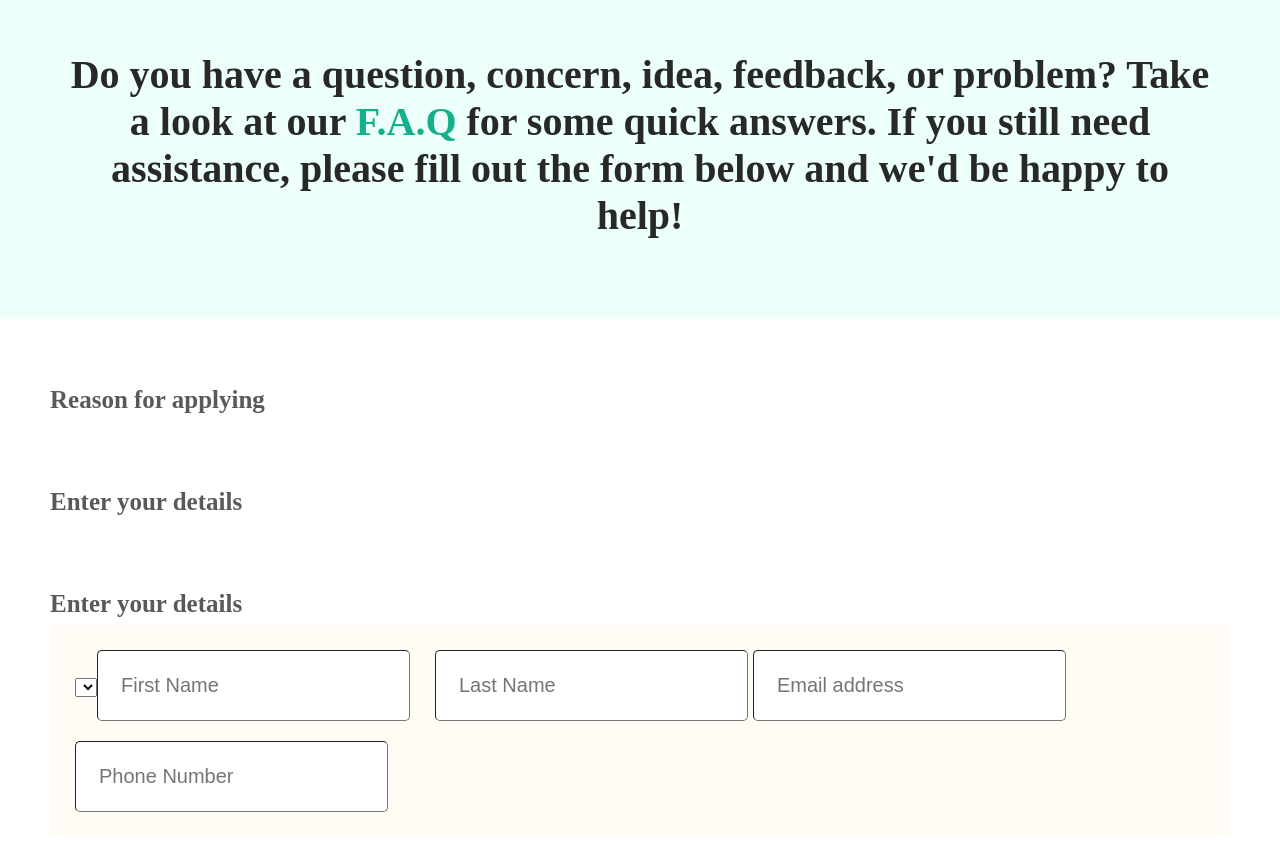
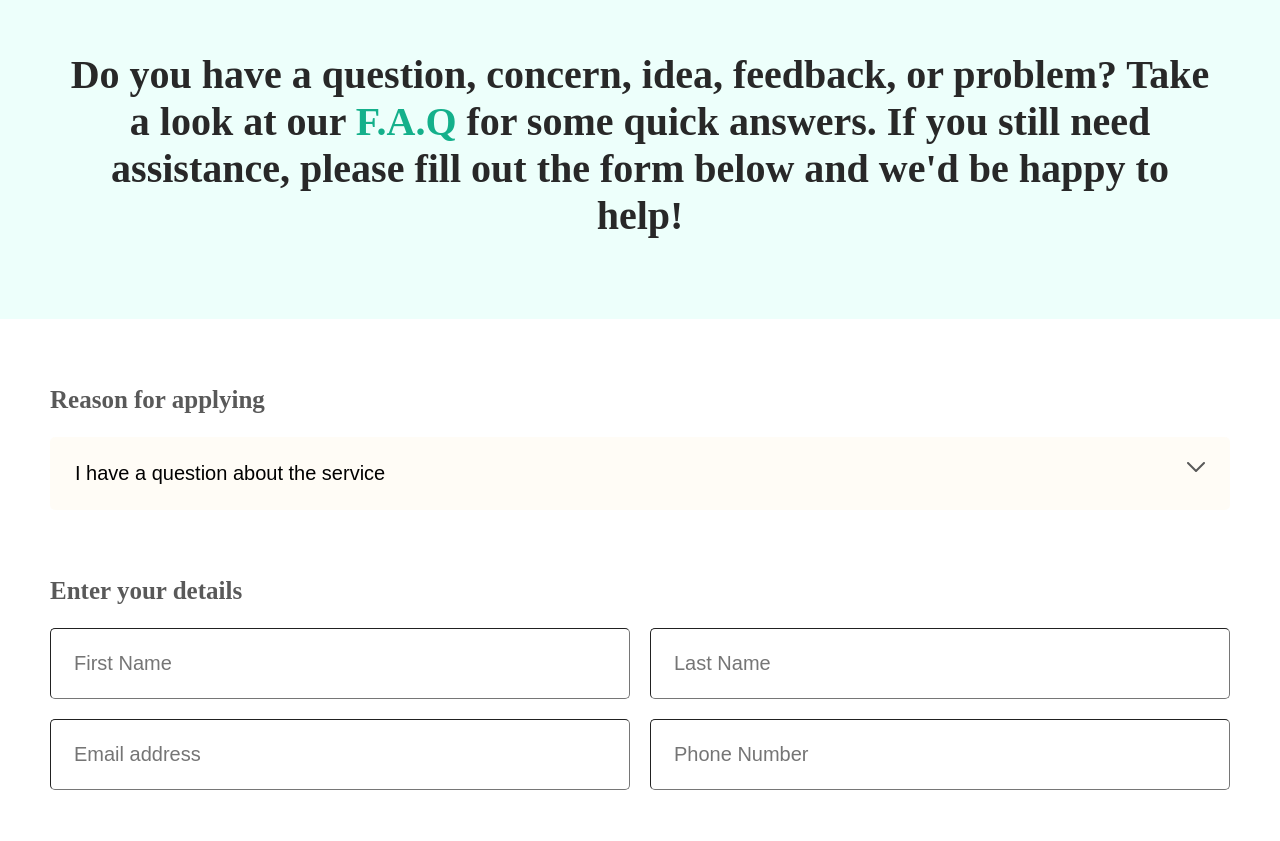
Before and after one commit to Ose-4g/FrontEndTask, a plain HTML site: page index.html in a window 1280 px wide. Shown: the part 115-956 px from the top of the page. Drawn offline with Linux system fonts and the light colour scheme.

Commit message:
Changed the dropdown to use select elements

```diff
--- a/index.html
+++ b/index.html
@@ -5,6 +5,7 @@
 </head>
 
 <body>
+
 
     <!--For the header part-->
     <div class="header_div">
@@ -14,27 +15,25 @@
         </p>
     </div>
 
+    <!--For the lower port that contains the form-->
 
-    <!--For the loawer part of the p    <script src="code.js"></script>age-->
     <div class="lower_body">
-        <p class="secondary_header">Reason for applying</p>
+
+        <form>
+
+            <p class="secondary_header">Reason for applying</p>
+
+            <div class="dropdown">
+                <select class = "dropdown-text">
+                    <option value="0" selected>I have a question about the service</option>
+                    <option value="1">I want to speak to an employee</option>
+                    <option value="2">I would like to schedule a physical appointment</option>
+                    <option value="3">My option is not listed above</option>
+                </select>
+            </div>
 
 
-
-
-        <p class="secondary_header">Enter your details</p>
-
-        <form>
             <p class="secondary_header">Enter your details</p>
-
-            <div class="dropdown_div">
-                <select class = "dropdown_text">
-                    <option value="I have a question about the service"></option>
-                    <option value="I want to speak to an employee"></option>
-                    <option value="I would like to schedule a physical appointment"></option>
-                    <option value="Option not above"></option>
-                </select`>
-            </div>
 
             <div class="grid-container-form">
                 <input type="text" class = "grid-item form_input col1 row1" placeholder="First Name">
@@ -43,13 +42,18 @@
                 <input type="text" class = "grid-item form_input" placeholder="Phone Number">
             </div>
 
+
             <p class="secondary_header messages">Messages</p>
+
+
             <div>
                 <textarea class = "form-input-text-area" name="message" rows="10" placeholder="Type your message here"></textarea>
             </div>
+
             <div class="div-submit-button">
                 <input type="submit" id="submit-form" value="Send message" >
             </div>
+
         </form>
 
     </div>
--- a/styles.css
+++ b/styles.css
@@ -49,7 +49,7 @@ p{
     margin-top: 60px;
 }
 
-.dropdown_div
+.dropdown
 {
     background-color: rgba(255, 238, 209, 0.2);
     color: black;
@@ -58,6 +58,7 @@ p{
     font-style: normal;
     padding: 25px;
     border-radius:5px;
+    margin-top: 16px;
 }
 
 .lower_body
@@ -66,10 +67,6 @@ p{
     padding-right: 50px;
 }
 
-.arrow
-{
-    float: right;
-}
 
 .form_input
 {
@@ -121,8 +118,23 @@ p{
 }
 
 
-.div-submit-button
+
+ .div-submit-button
 {
     display: flex;
     justify-content: flex-end;
 }
+
+select.dropdown-text
+{
+    width: 100%;
+    box-sizing: border-box;
+    color: black;
+    font-size: 20px;
+    background-color: transparent;
+    border-style: none;
+    appearance: none;
+    background:url('images/arrow.svg');
+	background-repeat:no-repeat;
+	background-position:right 0px;
+}
```
Also changed, not shown: code.js (deleted, +0 -40 lines).
